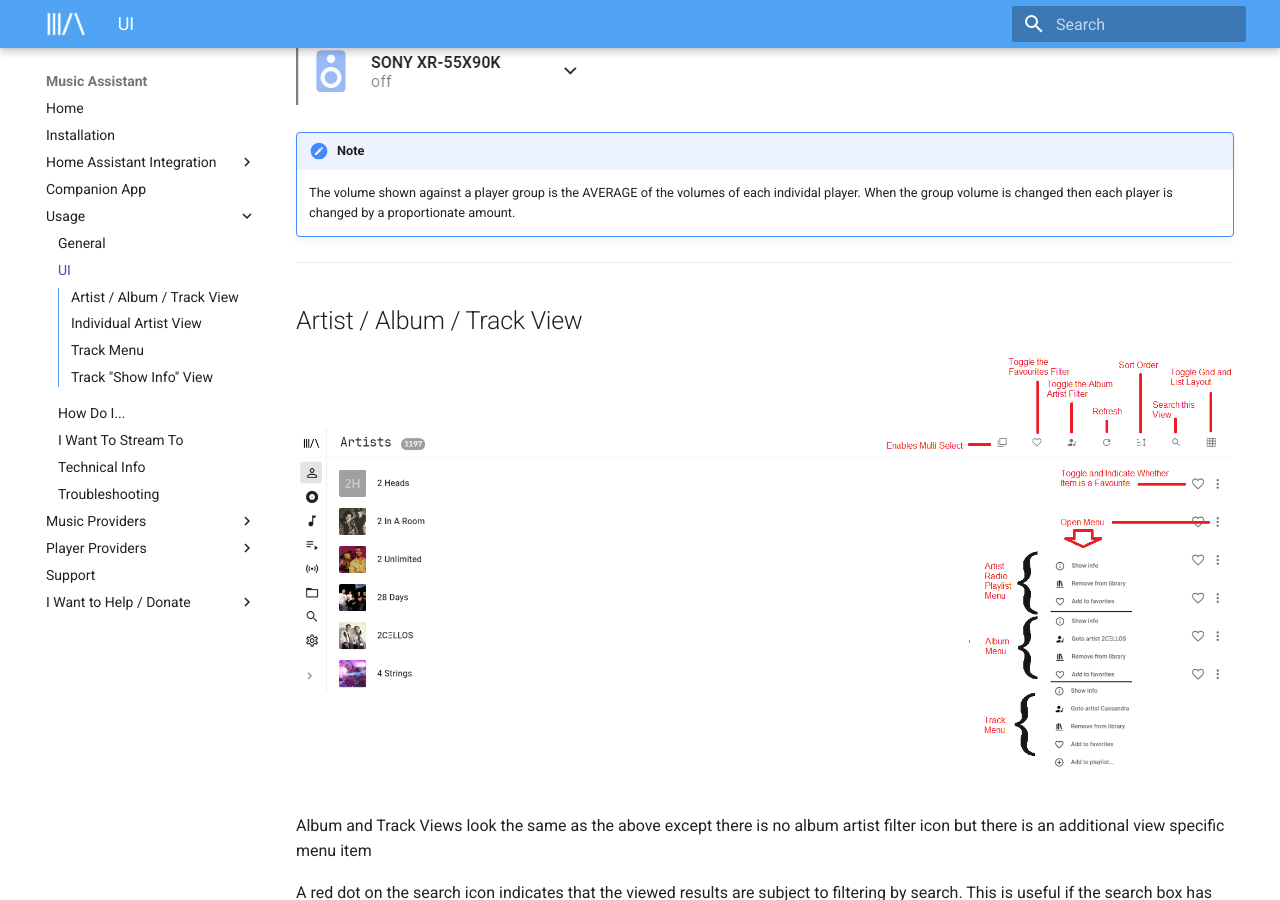
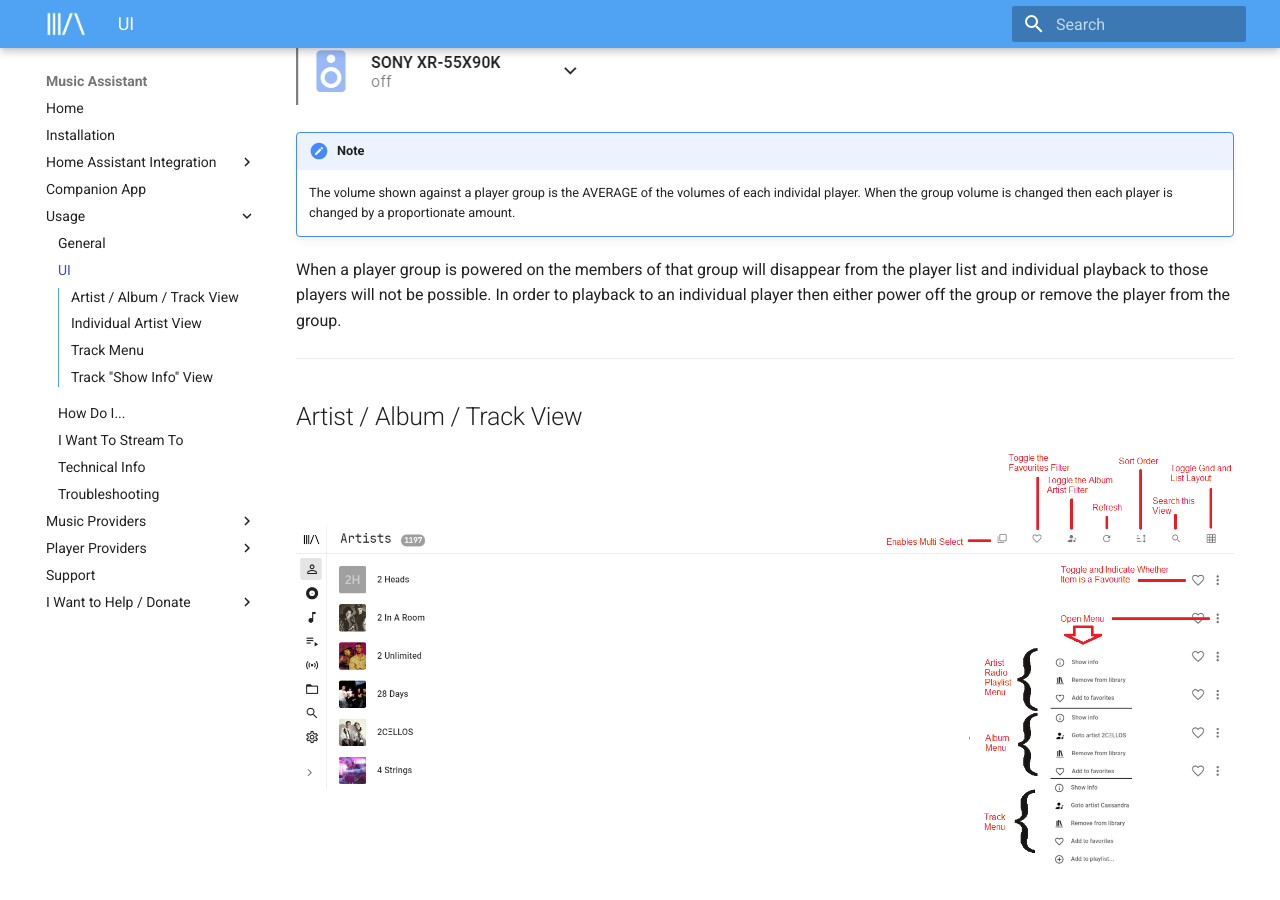
Before and after one commit to pwbriggs/music-assistant.github.io, an MkDocs documentation site: the page built from docs/ui.md, in a window 1280 px wide and 900 px high, scrolled down 1201 px. Built offline with MkDocs 1.6.1 and Material for MkDocs 9.7.7, drawn with Linux system fonts in a browser that asks for light colours.

Commit message:
Add info on group player behaviour

```diff
--- a/docs/ui.md
+++ b/docs/ui.md
@@ -13,6 +13,8 @@ The codec shown in the UI to the right of the track title is the codec of the or
 
 !!! note
     The volume shown against a player group is the AVERAGE of the volumes of each individal player. When the group volume is changed then each player is changed by a proportionate amount.
+
+When a player group is powered on the members of that group will disappear from the player list and individual playback to those players will not be possible. In order to playback to an individual player then either power off the group or remove the player from the group.
 ***************************************************************
 
 ## Artist / Album / Track View
```
